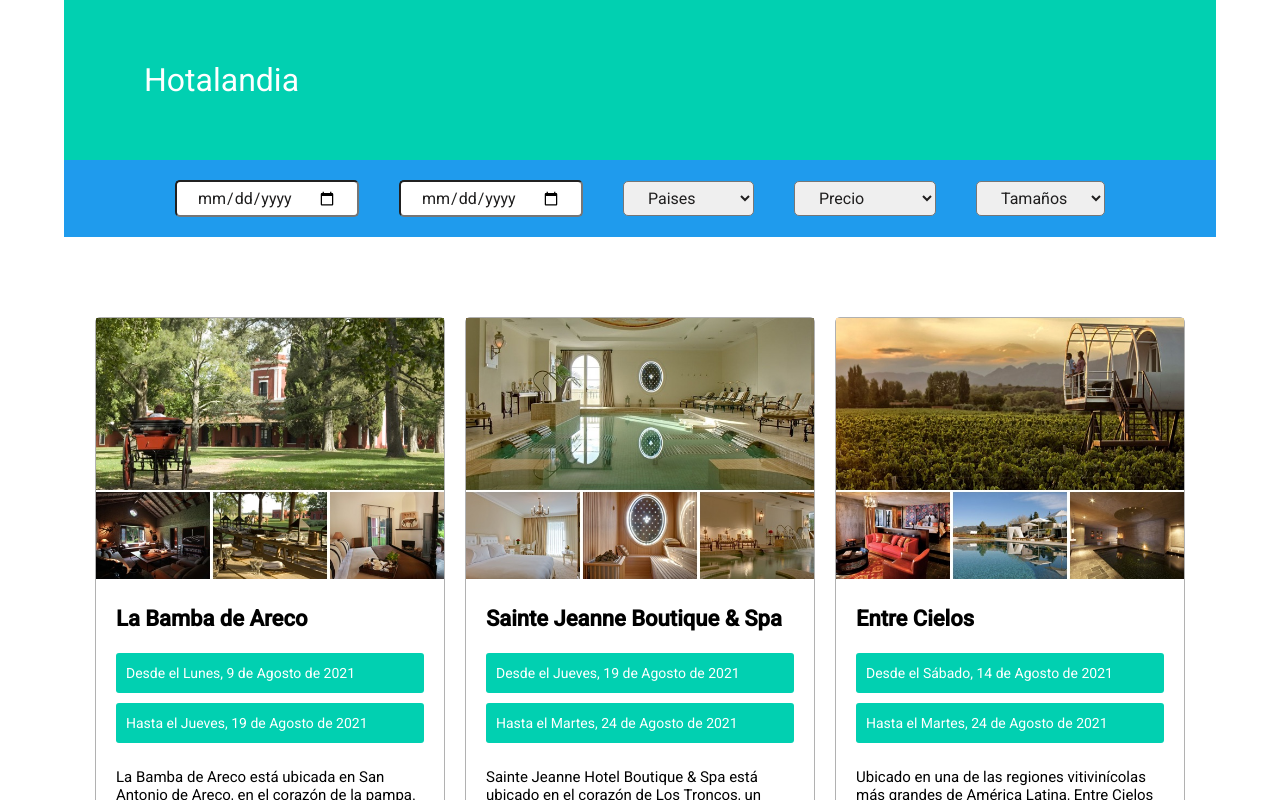
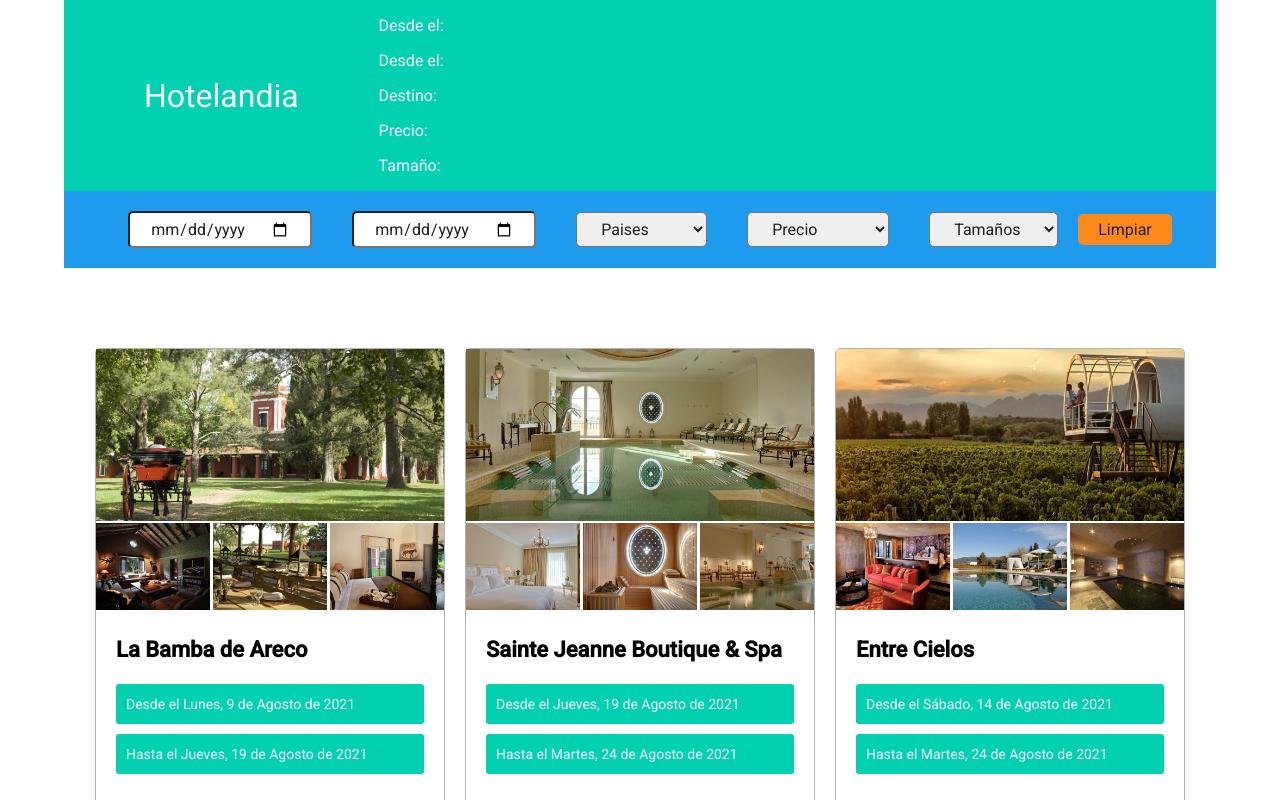
Before and after one commit to marioconti/reserva-hoteles-Mario-Conti, a React (Create React App) app: page / in a window 1280 px wide. Shown: the top 800 px of the page. Built offline with nearby package versions, Linux system fonts and the light colour scheme.

Commit message:
se agregan represtadores de valores de busqueda en el header. se agrega botón sin funcionalidad de limpiar

```diff
--- a/src/recursos/Filtros/Filtros.css
+++ b/src/recursos/Filtros/Filtros.css
@@ -16,10 +16,22 @@
 /* =========================================================== */
 
 /* Filtros por pais*/
-.filtrosPorPais, .filtrosPorPrecio, .filtrosPorTamanio {
+.filtrosPorPais,
+.filtrosPorPrecio,
+.filtrosPorTamanio,
+.botonLimpiar {
   padding: 6px 20px;
   font-size: 16px;
   border-radius: 5px;
   color: rgb(31, 30, 30);
 }
 /* =========================================================== */
+/* Botón limpiar */
+.botonLimpiar {
+  background-color: rgb(255, 137, 27);
+  cursor: pointer;
+}
+.botonLimpiar:hover{
+  background-color: rgb(241, 134, 34);
+}
+/* =========================================================== */
--- a/src/recursos/Filtros/Filtros.jsx
+++ b/src/recursos/Filtros/Filtros.jsx
@@ -12,11 +12,18 @@
 export const Filtros = (props) => {
   return (
     <div className="contenedor-filtros">
-      <FiltroFechaDesde />
-      <FiltroFechaHasta />
+      <FiltroFechaDesde
+        fechaDesde={props.fechaDesde}
+        setFechaDesde={props.setFechaDesde}
+      />
+      <FiltroFechaHasta
+        fechaHasta={props.fechaHasta}
+        setFechaHasta={props.setFechaHasta}
+      />
       <FiltroPais country={props.country} setCountry={props.setCountry} />
-      <FiltroPrecio />
-      <FiltroTamanio />
+      <FiltroPrecio price={props.price} setPrice={props.setPrice} />
+      <FiltroTamanio tamanio={props.tamanio} setTamanio={props.setTamanio} />
+      <div className="botonLimpiar">Limpiar</div>
     </div>
   );
 };
--- a/src/recursos/Filtros/Resultados.jsx
+++ b/src/recursos/Filtros/Resultados.jsx
@@ -1,20 +1,17 @@
-import { React, useState } from "react";
+import { React } from "react";
 import "./Filtros.css";
 
-
-export const FiltroFechaDesde = () => {
-  let [fechaDesde, setFechaDesde] = useState("");
-
+export const FiltroFechaDesde = (props) => {
   const handleSelect = (evento) => {
-    // const tiempoUNIX = new Date(evento.target.value);
+    // const tiempoUNIX = new Date(evento.target.value)
     const FechaDesdeSeleccionada = evento.target.value;
-    setFechaDesde(FechaDesdeSeleccionada);
+    props.setFechaDesde(FechaDesdeSeleccionada);
   };
 
   return (
     <div className="filtros">
       <input
-        value={fechaDesde}
+        value={props.fechaDesde}
         onChange={handleSelect}
         className="filtrosPorTamanio"
         name=""
@@ -26,19 +23,17 @@
 };
 /* =========================================================== */
 // Filtro por Hasta
-export const FiltroFechaHasta = () => {
-  let [fechaHasta, setFechaHasta] = useState("");
-
+export const FiltroFechaHasta = (props) => {
   const handleSelect = (evento) => {
     // const tiempoUNIX = new Date(evento.target.value);
     const FechaHastaSeleccionada = evento.target.value;
-    setFechaHasta(FechaHastaSeleccionada);
+    props.setFechaHasta(FechaHastaSeleccionada);
   };
 
   return (
     <div className="filtros">
       <input
-        value={fechaHasta}
+        value={props.fechaHasta}
         onChange={handleSelect}
         className="filtrosPorTamanio"
         name=""
@@ -62,6 +57,7 @@
     props.setCountry(paisSeleccionado);
   };
 
+
   return (
     <div className="filtros">
       <select
@@ -79,21 +75,21 @@
       </select>
     </div>
   );
+
+
 };
 
 // Filtro por Pais
-export const FiltroPrecio = () => {
-  const [price, setPrice] = useState("Todos");
-
+export const FiltroPrecio = (props) => {
   const handleSelect = (evento) => {
     const precioSeleccionado = evento.target.value;
-    setPrice(precioSeleccionado);
+    props.setPrice(precioSeleccionado);
   };
 
   return (
     <div className="filtros">
       <select
-        value={price}
+        value={props.price}
         onChange={handleSelect}
         className="filtrosPorPrecio"
         name="Todos"
@@ -110,25 +106,23 @@
 };
 /* =========================================================== */
 // Filtro por Tamaño
-export const FiltroTamanio = () => {
-  const [tamanio, setTamanio] = useState("Todos");
-
+export const FiltroTamanio = (props) => {
   const handleSelect = (evento) => {
     const tamanioSeleccionado = evento.target.value;
-    setTamanio(tamanioSeleccionado);
+    props.setTamanio(tamanioSeleccionado);
   };
 
   return (
     <div className="filtros">
       <select
-        value={tamanio}
+        value={props.tamanio}
         onChange={handleSelect}
         className="filtrosPorTamanio"
         name="Todos"
         id=""
       >
         <option value="todos">Tamaños</option>
-        <option value="pequenio">Pequeño</option>
+        <option value="pequeño">Pequeño</option>
         <option value="mediano">Mediano</option>
         <option value="grande">Grande</option>
       </select>
--- a/src/recursos/Header/Header.css
+++ b/src/recursos/Header/Header.css
@@ -1,7 +1,7 @@
 /* Contenedor del Header */
 .contenedor-Header {
   width: 90%;
-  height: 160px;
+  height: auto;
   display: flex;
   background-color: rgb(1, 208, 177);
   color: white;
--- a/src/recursos/Header/Header.jsx
+++ b/src/recursos/Header/Header.jsx
@@ -3,10 +3,49 @@
 
 // Componente Header
 export const Header = (props) => {
+  let fechaDesdeFiltrada = new Date(props.fechaDesde).toLocaleDateString(
+    "es-AR",
+    { timeZone: "UTC" }
+  );
+  let fechaHastaFiltrada = new Date(props.fechaHasta).toLocaleDateString(
+    "es-AR",
+    { timeZone: "UTC" }
+  );
+  /* =========================================================== */
+  // FX en el caso de querer que empiece vacio
+  /* =========================================================== */
+
+  const mostrarFechaDesde = () => {
+    if (fechaDesdeFiltrada === "Invalid Date") {
+      return;
+    } else {
+      return fechaDesdeFiltrada;
+    }
+  };
+  const mostrarFechaHasta = () => {
+    if (fechaHastaFiltrada === "Invalid Date") {
+      return;
+    } else {
+      return fechaHastaFiltrada;
+    }
+  };
+  // Ver como optimizar estas funciones
+
+  /* =========================================================== */
   return (
     <div className="contenedor-Header">
-      <p className="titulo-section">Hotalandia</p>
-      <p className="resultadoBusqueda">{props.country}</p>
+      <p className="titulo-section">Hotelandia</p>
+      <div className="contenedor-resultados">
+        <p className="resultadoBusqueda">Desde el: {mostrarFechaDesde()}</p>
+        <p className="resultadoBusqueda">Desde el: {mostrarFechaHasta()}</p>
+        <p className="resultadoBusqueda">
+          Destino: {props.country.toUpperCase()}
+        </p>
+        <p className="resultadoBusqueda">Precio: {props.price.toUpperCase()}</p>
+        <p className="resultadoBusqueda">
+          Tamaño: {props.tamanio.toUpperCase()}
+        </p>
+      </div>
     </div>
   );
 };
--- a/src/recursos/HotelInfo/HotelInfo.jsx
+++ b/src/recursos/HotelInfo/HotelInfo.jsx
@@ -4,20 +4,20 @@
 
 // Esta función es la que realiza la instanciación dinámica de las card con HotelInfo
 // Componente
-export const ListadoHoteles = () => {
-  let lista = hotelsData.map((e) => {
+export const ListadoHoteles = (props) => {
+  let lista = hotelsData.map((hotel) => {
     return (
       <>
         <HotelInfo
-          name={e.name}
-          photo={e.photo}
-          description={e.description}
-          desde={e.availabilityFrom}
-          hasta={e.availabilityTo}
-          city={e.city}
-          country={e.country}
-          rooms={e.rooms}
-          price={e.price}
+          name={hotel.name}
+          photo={hotel.photo}
+          description={hotel.description}
+          desde={hotel.availabilityFrom}
+          hasta={hotel.availabilityTo}
+          city={hotel.city}
+          country={hotel.country}
+          rooms={hotel.rooms}
+          price={hotel.price}
         />
       </>
     );
@@ -25,6 +25,17 @@
   return <div className="contenedor-section-hotel">{lista}</div>;
 };
 // ===========================================================
+
+// filtrar los hoteles por un pais
+// let hotelesFiltrados = [];
+
+// if (props.country === "todos") {
+//   hotelesFiltrados = [...props.hotelsData];
+// } else {
+//   hotelesFiltrados = props.hotelsData.filter((hotel) => {
+//     return hotel.country.toUpperCase() === props.country.toUpperCase();
+//   });
+// }
 
 // Esta función es la card genérica que tiene el html y recibirá por props la info de los hoteles
 export const HotelInfo = (props) => {
--- a/src/recursos/container/Container.jsx
+++ b/src/recursos/container/Container.jsx
@@ -2,14 +2,42 @@
 import { ListadoHoteles } from "../HotelInfo/HotelInfo";
 import { Header } from "../Header/Header";
 import { Filtros } from "../Filtros/Filtros";
+// este import trae la fecha de hoy exportada como una const del arrayhoteles
 
 export function Container() {
+  // Declaración de estados globales
   const [country, setCountry] = useState("");
-
+  const [fechaDesde, setFechaDesde] = useState("");
+  const [fechaHasta, setFechaHasta] = useState("");
+  const [price, setPrice] = useState("");
+  const [tamanio, setTamanio] = useState("");
+   /* =========================================================== */
   return (
     <div className="App">
-      <Header country={country} setCountry={setCountry}/>
-      <Filtros country={country} setCountry={setCountry} />
+      <Header
+        fechaDesde={fechaDesde}
+        setFechaDesde={setFechaDesde}
+        fechaHasta={fechaHasta}
+        setFechaHasta={setFechaHasta}
+        country={country}
+        setCountry={setCountry}
+        price={price}
+        setPrice={setPrice}
+        tamanio={tamanio}
+        setTamanio={setTamanio}
+      />
+      <Filtros
+        fechaDesde={fechaDesde}
+        setFechaDesde={setFechaDesde}
+        fechaHasta={fechaHasta}
+        setFechaHasta={setFechaHasta}
+        country={country}
+        setCountry={setCountry}
+        price={price}
+        setPrice={setPrice}
+        tamanio={tamanio}
+        setTamanio={setTamanio}
+      />
       <ListadoHoteles />
     </div>
   );
```
Also changed, not shown: src/recursos/arrayhoteles.js (+147 -129 lines).
